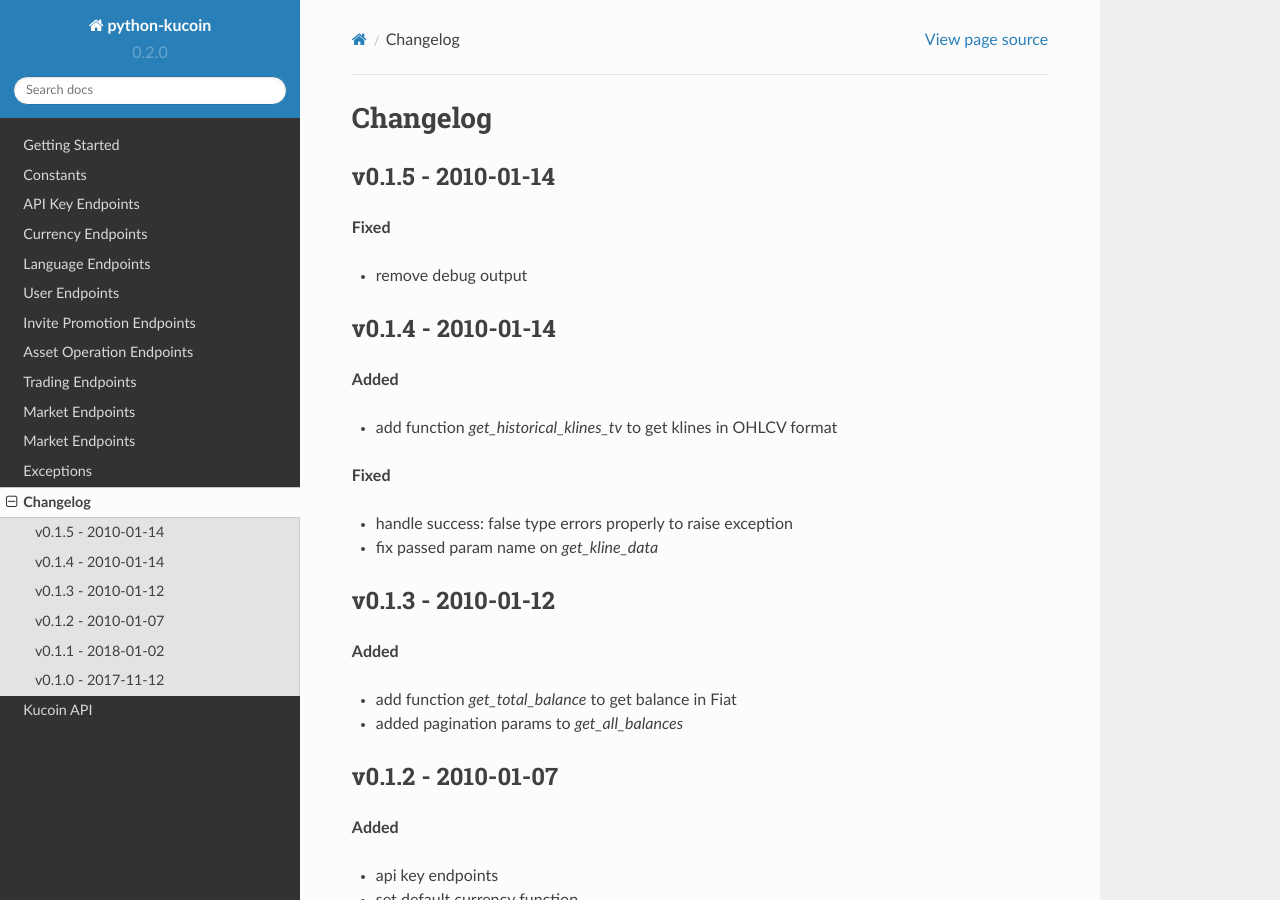
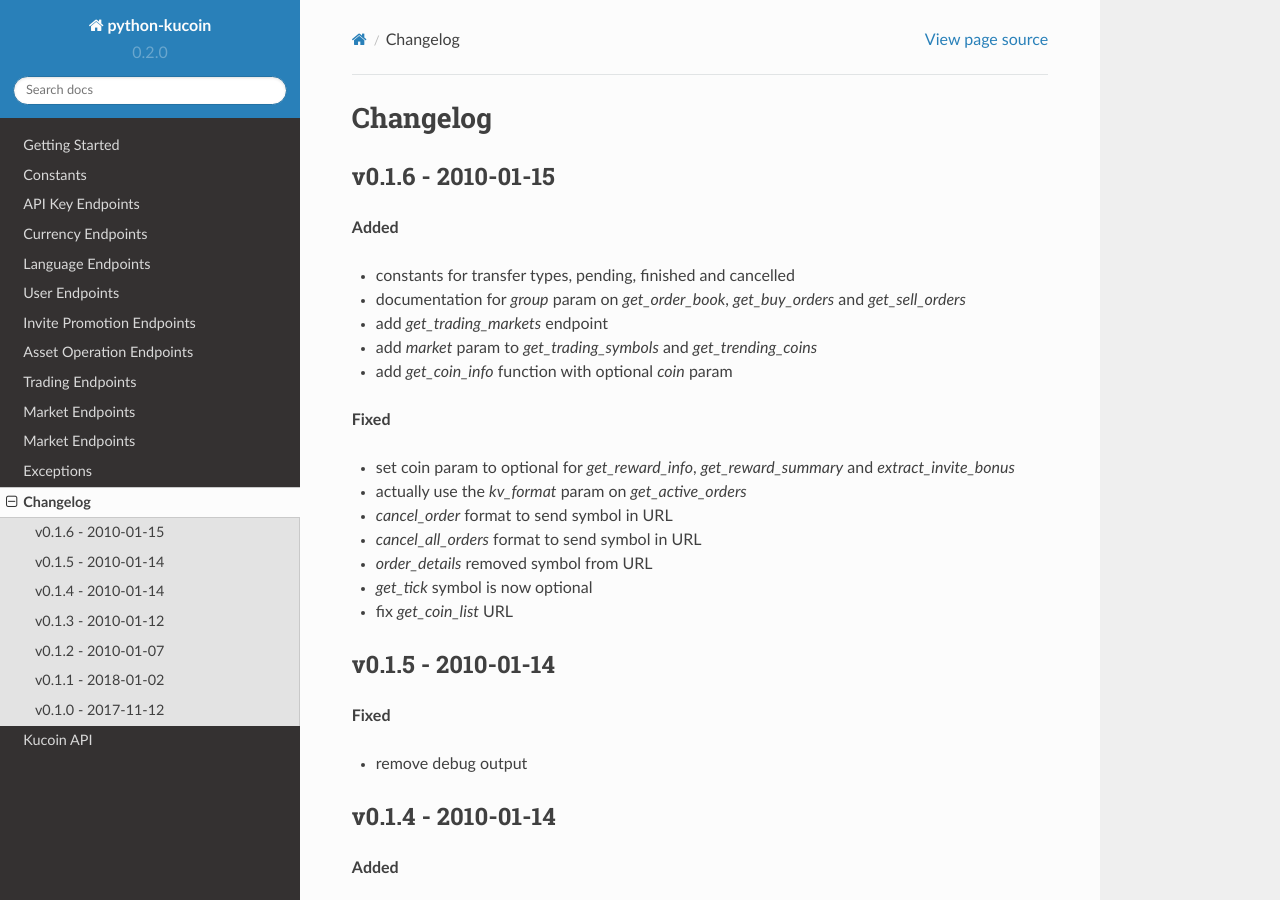
Before and after one commit to sammchardy/python-kucoin, a Sphinx documentation site: the page built from docs/changelog.rst, in a window 1280 px wide and 900 px high. Built offline with Sphinx 7.4.7 and the Read the Docs theme 2.0.0, drawn with Linux system fonts in a browser that asks for light colours; formulas are drawn with MathJax 3.

Commit message:
Update version to v0.1.6

```diff
--- a/README.rst
+++ b/README.rst
@@ -1,5 +1,5 @@
 ===============================
-Welcome to python-kucoin v0.1.5
+Welcome to python-kucoin v0.1.6
 ===============================
 
 .. image:: https://img.shields.io/pypi/v/python-kucoin.svg
--- a/docs/changelog.rst
+++ b/docs/changelog.rst
@@ -1,5 +1,27 @@
 Changelog
 =========
+
+v0.1.6 - 2010-01-15
+^^^^^^^^^^^^^^^^^^^
+
+**Added**
+
+- constants for transfer types, pending, finished and cancelled
+- documentation for `group` param on `get_order_book`, `get_buy_orders` and `get_sell_orders`
+- add `get_trading_markets` endpoint
+- add `market` param to `get_trading_symbols` and `get_trending_coins`
+- add `get_coin_info` function with optional `coin` param
+
+**Fixed**
+
+- set coin param to optional for `get_reward_info`, `get_reward_summary` and `extract_invite_bonus`
+- actually use the `kv_format` param on `get_active_orders`
+- `cancel_order` format to send symbol in URL
+- `cancel_all_orders` format to send symbol in URL
+- `order_details` removed symbol from URL
+- `get_tick` symbol is now optional
+- fix `get_coin_list` URL
+
 
 v0.1.5 - 2010-01-14
 ^^^^^^^^^^^^^^^^^^^
--- a/setup.py
+++ b/setup.py
@@ -3,7 +3,7 @@
 
 setup(
     name='python-kucoin',
-    version='0.1.5',
+    version='0.1.6',
     packages=['kucoin'],
     description='Kucoin REST API python implementation',
     url='https://github.com/sammchardy/python-kucoin',
```
